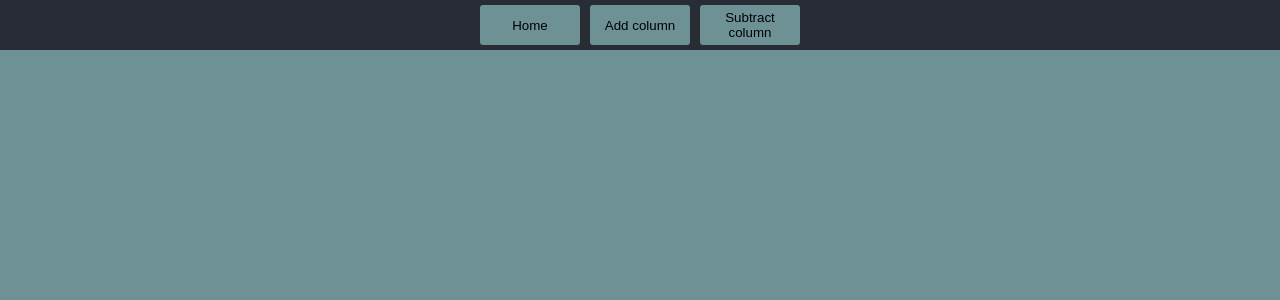
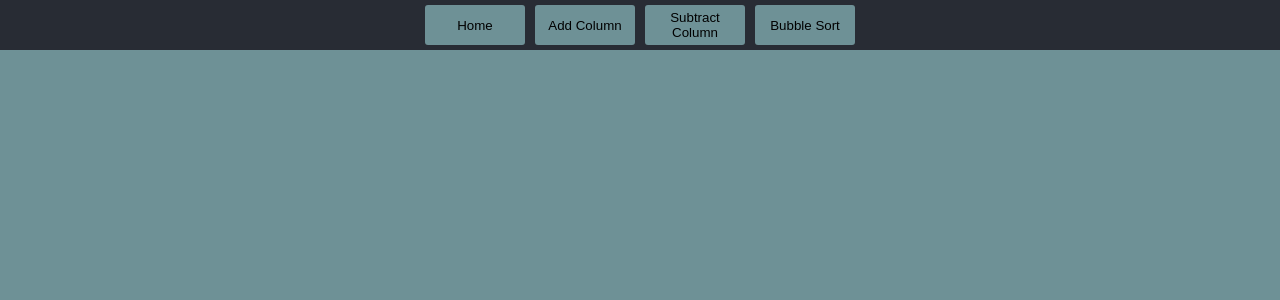
Before and after one commit to sm0ol/algoviz, a React (Create React App) app: page / in a window 1280 px wide. Shown: the top 300 px of the page. Built offline with nearby package versions, Linux system fonts and the light colour scheme.

Commit message:
Box count per column can now be accessed - starting on bubble sort now

```diff
--- a/src/App.css
+++ b/src/App.css
@@ -1,6 +1,5 @@
 .App {
   text-align: center;
-  overflow: auto;
 }
 
 .App-logo {
--- a/src/App.js
+++ b/src/App.js
@@ -10,18 +10,31 @@ class App extends React.Component {
     super(props);
 
     this.state = {
-      boxArr: [],
+      // boxArr: [],
       columnArr: []
     }
 
-    this.handleAddBox = this.handleAddBox.bind(this);
+    this.onAddBox = this.onAddBox.bind(this);
     this.handleAddColumn = this.handleAddColumn.bind(this);
+    this.bubbleSort = this.bubbleSort.bind(this);
   }
 
-  handleAddBox(boxArr) {
+  onAddBox(colIndex, boxAmount) {
+    let cols = [...this.state.columnArr];
+    let colItem = {...cols[colIndex]};
+
+    colItem.boxes = boxAmount;
+
+    cols[colIndex] = colItem;
+
     this.setState({
-      boxArr: boxArr
-    }, () => console.log('Updated boxArr: ', this.state.boxArr));
+      columnArr: cols
+    }, () => console.log('Updated columnArr: ', this.state.columnArr));
+
+    // this.state.columnArr[i].boxes = boxAmount;
+    // this.setState({
+    //   columnArr: this.state.columnArr
+    // }, () => console.log('Updated boxArr: ', this.state.boxArr));
   }
 
   handleAddColumn(columnArr) {
@@ -30,15 +43,51 @@ class App extends React.Component {
     }, () => console.log('Updated columnArr: ', this.state.columnArr));
   }
 
+  bubbleSort(){
+    let sorted = false;
+    // for(var i = 0; i < this.state.columnArr.length; i++){
+    //   console.log(this.state.columnArr[i]);
+    // }
+    for(var i = 1; i < this.state.columnArr.length; i++){
+      console.log(this.state.columnArr[i]);
+      let firstItem = this.state.columnArr[i];
+      let secondItem = this.state.columnArr[i - 1];
+      // let secondItem = (this.state.columnArr[i - 1]) ? this.state.columnArr[i - 1] : break;
+
+      if(firstItem.boxes < secondItem.boxes){
+        let temp = firstItem;
+        firstItem = secondItem;
+        secondItem = temp;
+        sorted = false;
+      }
+    }
+    // while(!sorted){
+    //   sorted = true;
+    //   for(var i = 1; i < this.state.columnArr.length; i++){
+    //     console.log(this.state.columnArr[i]);
+    //     let firstItem = this.state.columnArr[i];
+    //     let secondItem = this.state.columnArr[i - 1];
+    //     // let secondItem = (this.state.columnArr[i - 1]) ? this.state.columnArr[i - 1] : break;
+
+    //     if(firstItem.boxes < secondItem.boxes){
+    //       let temp = firstItem;
+    //       firstItem = secondItem;
+    //       secondItem = temp;
+    //       sorted = false;
+    //     }
+    //   }
+    // }
+  }
+
   render () {
 
     return (
       <div className="App">
-        <Navbar updateColumnArr={this.handleAddColumn} updateBoxArr={this.handleAddBox} boxArr={this.state.boxArr} columnArr={this.state.columnArr}/>
+        <Navbar updateColumnArr={this.handleAddColumn} updateBoxArr={this.handleAddBox} boxArr={this.state.boxArr} columnArr={this.state.columnArr} bubbleSort={this.bubbleSort}/>
         <div className="algo-viz-content">
-          {this.state.columnArr.map(col => {
+          {this.state.columnArr.map((col, index) => {
             return (
-              <VizColumn key={col} column={this.state.boxArr[col]}/>
+              <VizColumn key={index} index={index} column={this.state.columnArr[index]} onAddBox={this.onAddBox}/>
             );
           })}
         </div>
--- a/src/components/navbar.js
+++ b/src/components/navbar.js
@@ -9,6 +9,7 @@ class Navbar extends React.Component {
         this.subtractBox = this.subtractBox.bind(this);
         this.addColumn = this.addColumn.bind(this);
         this.subtractColumn = this.subtractColumn.bind(this);
+        this.bubbleSort = this.bubbleSort.bind(this);
     }
 
     addBox(e){
@@ -22,7 +23,7 @@ class Navbar extends React.Component {
     }
 
     addColumn(e){
-        this.props.columnArr.push(this.props.columnArr.length + 1);
+        this.props.columnArr.push({boxes: [1]});
         this.props.updateColumnArr(this.props.columnArr);
     }
 
@@ -31,12 +32,17 @@ class Navbar extends React.Component {
         this.props.updateColumnArr(this.props.columnArr);
     }
 
+    bubbleSort(e){
+        this.props.bubbleSort();
+    }
+
     render () {
         return (
             <div className="algo-navbar">
                 <button className="algo-navbar-button">Home</button>
-                <button className="algo-navbar-button" onClick={this.addColumn}>Add column</button>
-                <button className="algo-navbar-button" onClick={this.subtractColumn}>Subtract column</button>
+                <button className="algo-navbar-button" onClick={this.addColumn}>Add Column</button>
+                <button className="algo-navbar-button" onClick={this.subtractColumn}>Subtract Column</button>
+                <button className="algo-navbar-button" onClick={this.bubbleSort}>Bubble Sort</button>
             </div>
         )
     }
--- a/src/components/vizcolumn.js
+++ b/src/components/vizcolumn.js
@@ -19,6 +19,7 @@ class VizColumn extends React.Component {
         this.setState({
             boxArr: this.state.boxArr
         });
+        this.props.onAddBox(this.props.index, this.state.boxArr.length);
     }
 
     subtractColumnBox(){
```
